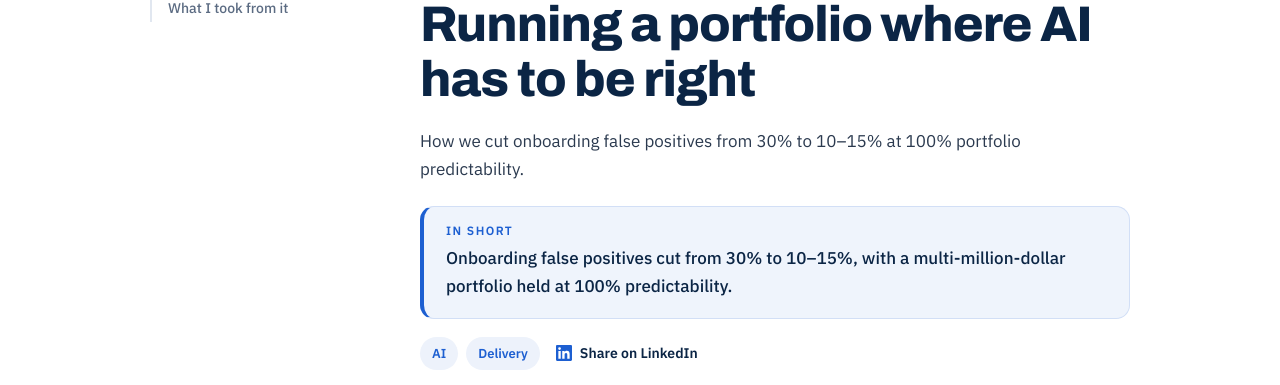
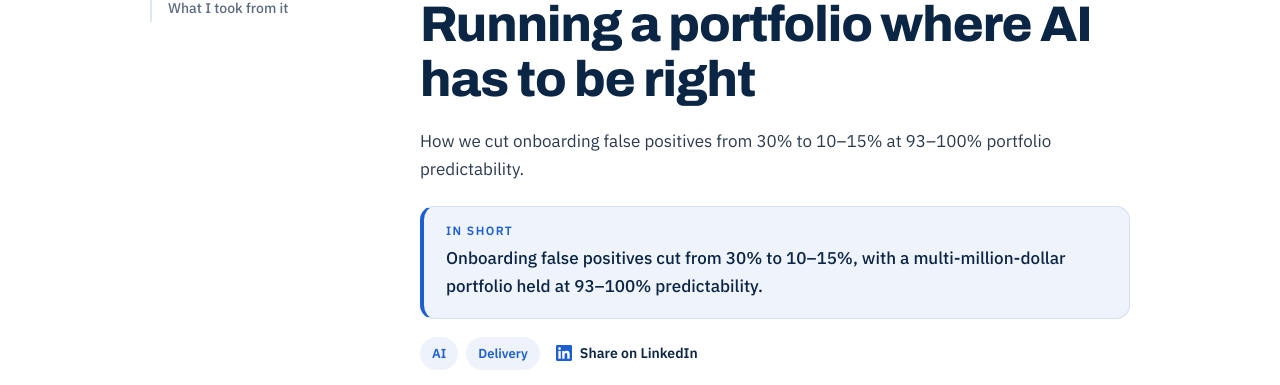
Before and after one commit to Madhan-I/Madhan-I.github.io, a Jekyll site: the page built from _posts/2026-10-20-ai-compliance-portfolio.md, in a window 1280 px wide and 900 px high. Shown: the part 271-656 px from the top of the window. Built offline with Jekyll 4.4.1, drawn with Linux system fonts in a browser that asks for light colours; our own code applies the rules of GitHub Pages for plain Markdown files; some of the changed text lies outside the part shown.

Commit message:
Predictability 93–100% in blog post and resume
Co-Authored-By: Claude Opus 5.5 <noreply@anthropic.com>
Claude-Session: https://claude.ai/code/session_01MFRrTt7LBDdX57m85KHNGp

```diff
--- a/_posts/2026-10-20-ai-compliance-portfolio.md
+++ b/_posts/2026-10-20-ai-compliance-portfolio.md
@@ -2,8 +2,8 @@
 period: "Sep 2025 – Present"
 title: "Running a portfolio where AI has to be right"
 teaser: "Keeping AI compliance right at portfolio scale"
-summary: How we cut onboarding false positives from 30% to 10–15% at 100% portfolio predictability.
-outcome: "Onboarding false positives cut from 30% to 10–15%, with a multi-million-dollar portfolio held at 100% predictability."
+summary: How we cut onboarding false positives from 30% to 10–15% at 93–100% portfolio predictability.
+outcome: "Onboarding false positives cut from 30% to 10–15%, with a multi-million-dollar portfolio held at 93–100% predictability."
 hashtags: [AIGovernance, ComplianceAI, PortfolioManagement, SAFe, AKS]
 tags: [AI, Delivery]
 redirect_from:
@@ -34,7 +34,7 @@ Any one of those can derail a quarter. What kept them on track was disciplined P
 
 - Onboarding false positives fell from **30% to 10–15%**, cutting compliance review cost.
 - The portfolio held a sustained **High** health rating, with **under 5% sprint variance**.
-- We delivered **100% of planned work every planning cycle** (ART predictability and story-point completion) on multi-million-dollar roadmaps.
+- We delivered **93–100% of planned work every planning cycle** (ART predictability and story-point completion) on multi-million-dollar roadmaps.
 
 ## What I took from it
 
```
Also changed, not shown: 2 other files.
